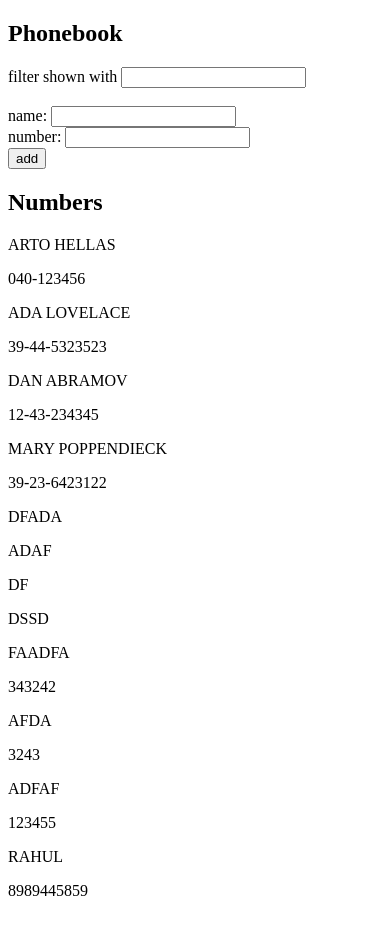
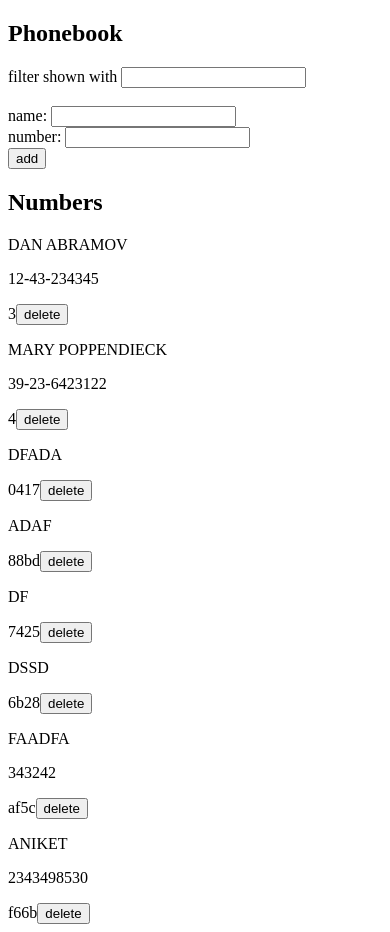
Before and after one commit to HarshDubey1011/fullstackopen_exercises, a React (Vite) app in the folder part2/phonebook/: page / in a window 390 px wide. Built offline with nearby package versions, Linux system fonts and the light colour scheme; data requests are answered from the project's data file.

Commit message:
2.14: The Phonebook step 9

```diff
--- a/part2/phonebook/db.json
+++ b/part2/phonebook/db.json
@@ -1,15 +1,5 @@
 {
   "persons": [
-    {
-      "name": "Arto Hellas",
-      "number": "040-123456",
-      "id": "1"
-    },
-    {
-      "name": "Ada Lovelace",
-      "number": "39-44-5323523",
-      "id": "2"
-    },
     {
       "name": "Dan Abramov",
       "number": "12-43-234345",
@@ -46,19 +36,9 @@
       "number": "343242"
     },
     {
-      "id": "1ced",
-      "name": "afda",
-      "number": "3243"
-    },
-    {
-      "id": "d761",
-      "name": "adfaf",
-      "number": "123455"
-    },
-    {
-      "id": "a849",
-      "name": "rahul",
-      "number": "8989445859"
+      "id": "f66b",
+      "name": "aniket",
+      "number": "2343498530"
     }
   ]
 }
--- a/part2/phonebook/src/App.jsx
+++ b/part2/phonebook/src/App.jsx
@@ -55,14 +55,17 @@ const App = () => {
       name: newName,
       number: newNumber
     }
-    console.log("i was here");
-    phoneBookService.addPhoneBook(newObject).then(returnedPhoneBook => {
-      console.log("returnedPhoneBook",returnedPhoneBook)
-      setPersons(persons.concat(newObject));
-      console.log(persons);
-      setNewName("");
-      setNewNumber("");
-    })
+
+phoneBookService.addPhoneBook(newObject).then(returnedPhoneBook => {
+  console.log("returnedPhoneBook", returnedPhoneBook);
+
+  // Add the actual object returned from server with ID
+  setPersons(prev => [...prev, returnedPhoneBook]);
+
+  setNewName("");
+  setNewNumber("");
+});
+
 
     // setPersons(persons.concat(newObject));
     // setNewName("");
@@ -70,15 +73,27 @@ const App = () => {
   }
   }
 
+   const handleDelete = (id) => {
+    const result = window.confirm("Are you sure wanna delete");
+    if(result) {
+    phoneBookService.deletePhoneBook(id).then(data=> {
+      console.log(data);
+      const updatedPersons = persons.filter(person=>person.id!=id);
+      setPersons(updatedPersons);
+    }).catch(error=> {
+      console.log(error);
+    })
+  }
+  }
   return (
     <div>
       <h2>Phonebook</h2>
       <Filter search={search} handleSearch={handleSearch} />
       <Form addName={addName} newName={newName} handleInputChange={handleInputChange} newNumber={newNumber} handleNumberChange={handleNumberChange} />
       <h2>Numbers</h2>
-      <Filter2 persons={persons} search={search} />
+      <Filter2 persons={persons} search={search} onDelete={handleDelete} />
     </div>
   )
 }
 
-export default App
+export default App;
--- a/part2/phonebook/src/components/Filter2.jsx
+++ b/part2/phonebook/src/components/Filter2.jsx
@@ -1,5 +1,7 @@
+import phoneBookService from "../services/phoneBookService";
+
 const Filter2 = (props) => {
-  console.log("props",props);
+  console.log(props.persons);
     return (
         <>
         {props.persons
@@ -8,6 +10,8 @@ const Filter2 = (props) => {
           <div key={person.id}>
             <p>{person.name.toUpperCase()}</p>
             <p>{person.number}</p>
+            {person.id}
+            <button onClick={()=>props.onDelete(person.id)}>delete</button>
           </div>
       ))}
         </>
--- a/part2/phonebook/src/components/Form.jsx
+++ b/part2/phonebook/src/components/Form.jsx
@@ -4,6 +4,7 @@ const Form = (props) => {
         <div>
           name: <input value={props.newName} onChange={props.handleInputChange} /><br />
           number: <input type='number' value={props.newNumber} onChange={props.handleNumberChange} />
+
         </div>
         <div>
           <button type="submit">add</button>
--- a/part2/phonebook/src/services/phoneBookService.jsx
+++ b/part2/phonebook/src/services/phoneBookService.jsx
@@ -7,4 +7,11 @@ const addPhoneBook = (phoneObject) => {
     return request.then(response=>response.data);
 }
 
-export default {addPhoneBook};
+const deletePhoneBook = (id) => {
+    console.log("id",id);
+    const request = axios.delete(`${url}/${id}`);
+    console.log(request);
+    return request.then(response=>response.data);
+}
+
+export default {addPhoneBook,deletePhoneBook};
```
